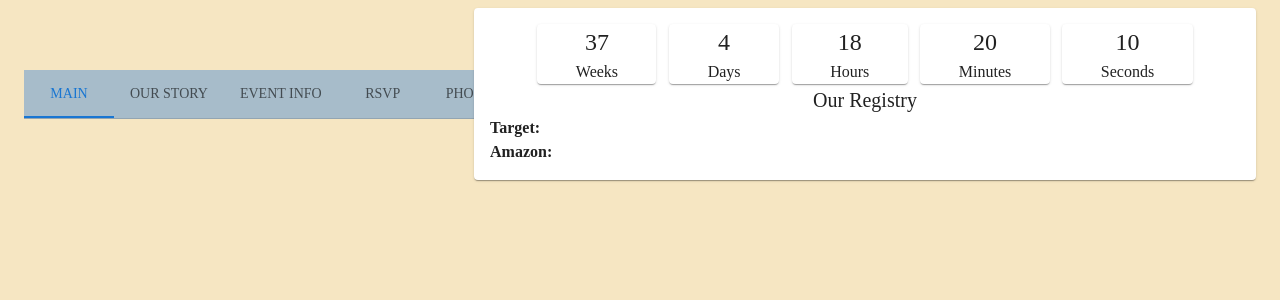
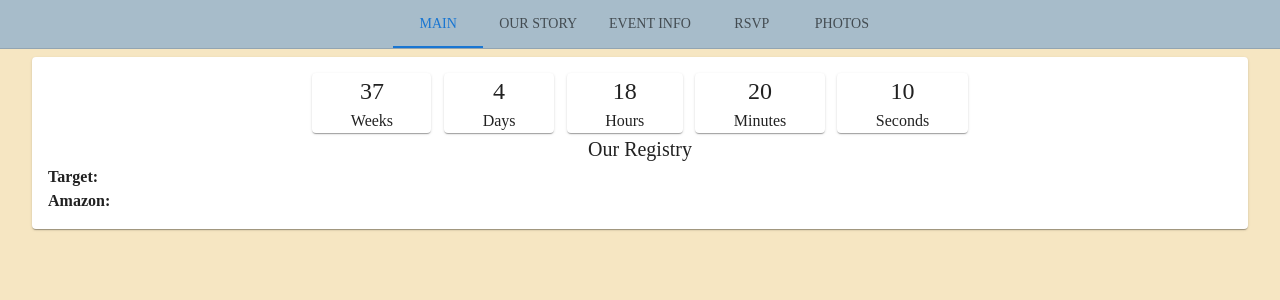
Before and after one commit to AlexBrandt46/Wedding_Site, a React (Vite) app: page / in a window 1280 px wide. Shown: the top 300 px of the page. Built offline with nearby package versions, Linux system fonts and the light colour scheme; no server answers.

Commit message:
Fix alignment

```diff
--- a/src/components/Menu/WideTabList.tsx
+++ b/src/components/Menu/WideTabList.tsx
@@ -2,7 +2,7 @@ import TabContext from '@mui/lab/TabContext';
 import React from 'react';
 import TabBox from './TabBox';
 import TabPanels from './TabPanels';
-import { Toolbar } from '@mui/material';
+import Box from '@mui/material/Box';
 
 // TODO: Update this to take in the value and setValue from App.tsx so that the state is lifted up and can be shared between the WideTabList and MobileTabList components. This will allow the selected tab to be consistent across both components when the screen size changes.
 export default function WideTabList() {
@@ -13,7 +13,7 @@ export default function WideTabList() {
   };
 
   return (
-    <Toolbar
+    <Box
       sx={{
         top: 0,
         justifyContent: 'center',
@@ -25,6 +25,6 @@ export default function WideTabList() {
         <TabBox handleChange={handleChange} />
         <TabPanels />
       </TabContext>
-    </Toolbar>
+    </Box>
   );
 }
```
